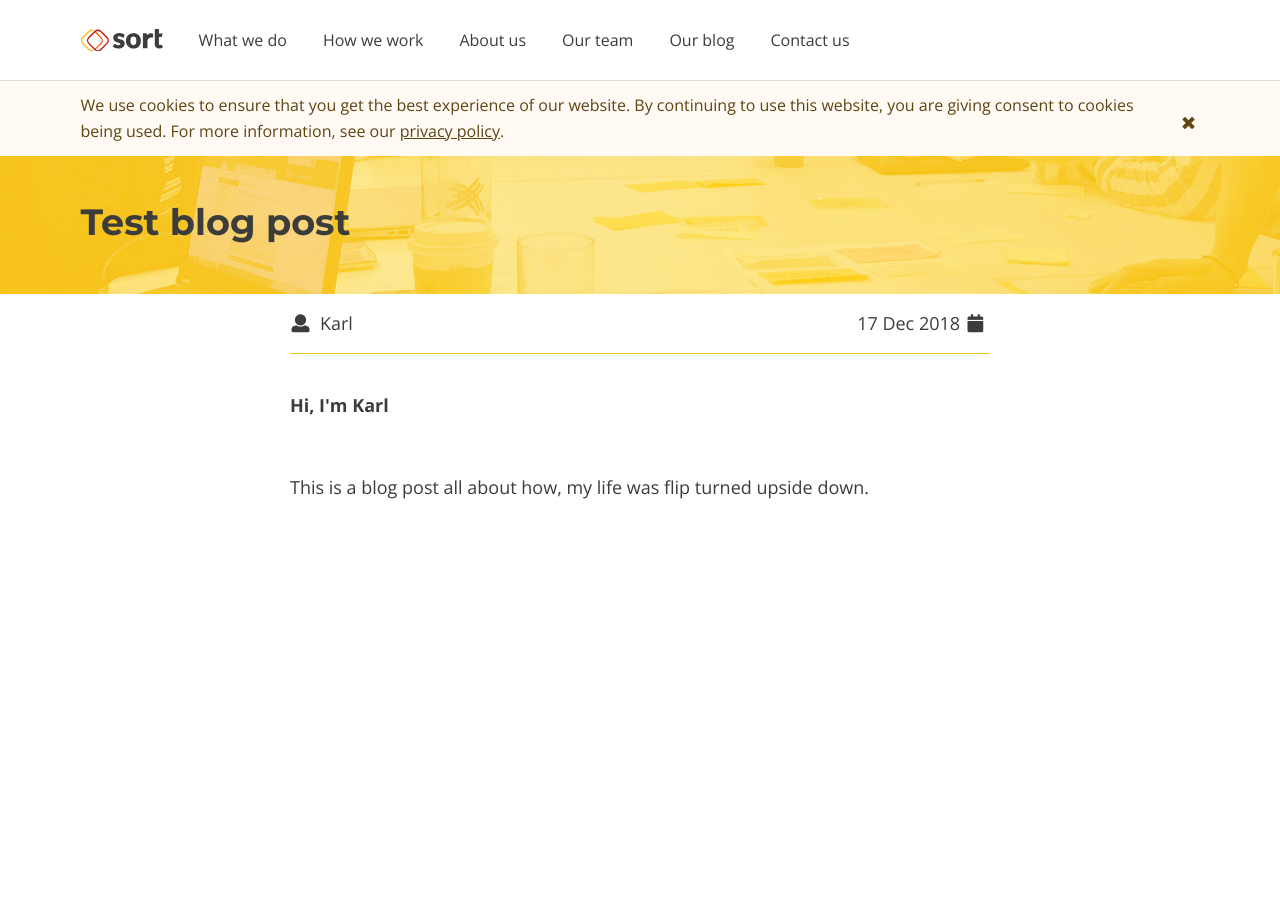
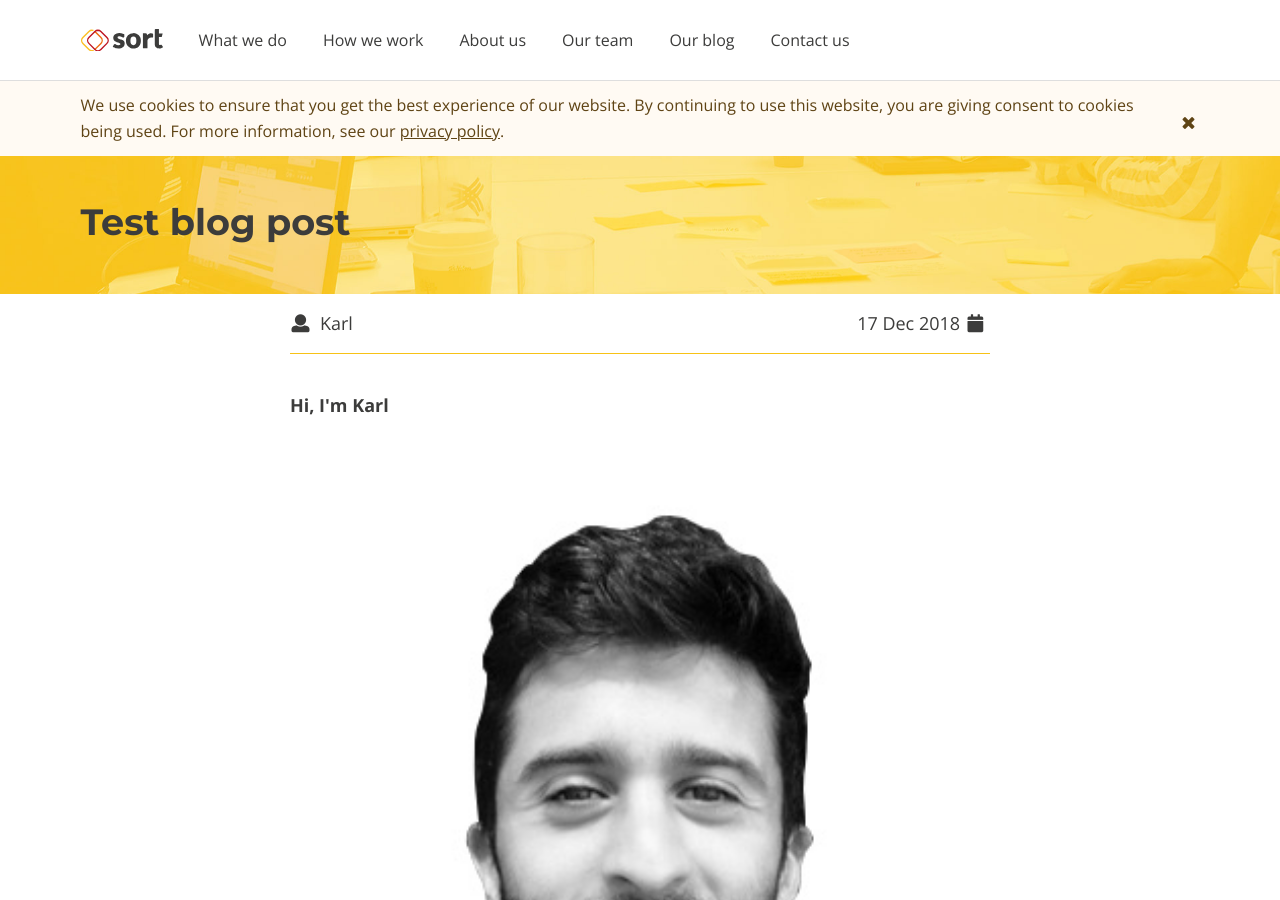
Before and after one commit to wearesort/sort-wearesort, a Jekyll site: the page built from _our-blog/2018-12-17-test-blog-post.md, in a window 1280 px wide and 900 px high. Built offline with Jekyll 4.4.1, drawn with Linux system fonts in a browser that asks for light colours; nearby versions of some CDN libraries; a script that is not in the unit is left out; comment, search, counter and statistics services are not loaded.

Commit message:
Added title image to blog pages

```diff
--- a/_layouts/blog.html
+++ b/_layouts/blog.html
@@ -15,6 +15,7 @@ layout: default
 </div>
 <div class="ui main text container">
   {% if page.intro %}<div class="block intro">{{ page.intro }}</div>{% endif %}
+  {% if page.image %}<img class="ui fluid image block" src="{{ page.image }}" alt="{{ page.title }}">{% endif %}
   <div class="block">{{ content }}</div>
 </div>
 
```
